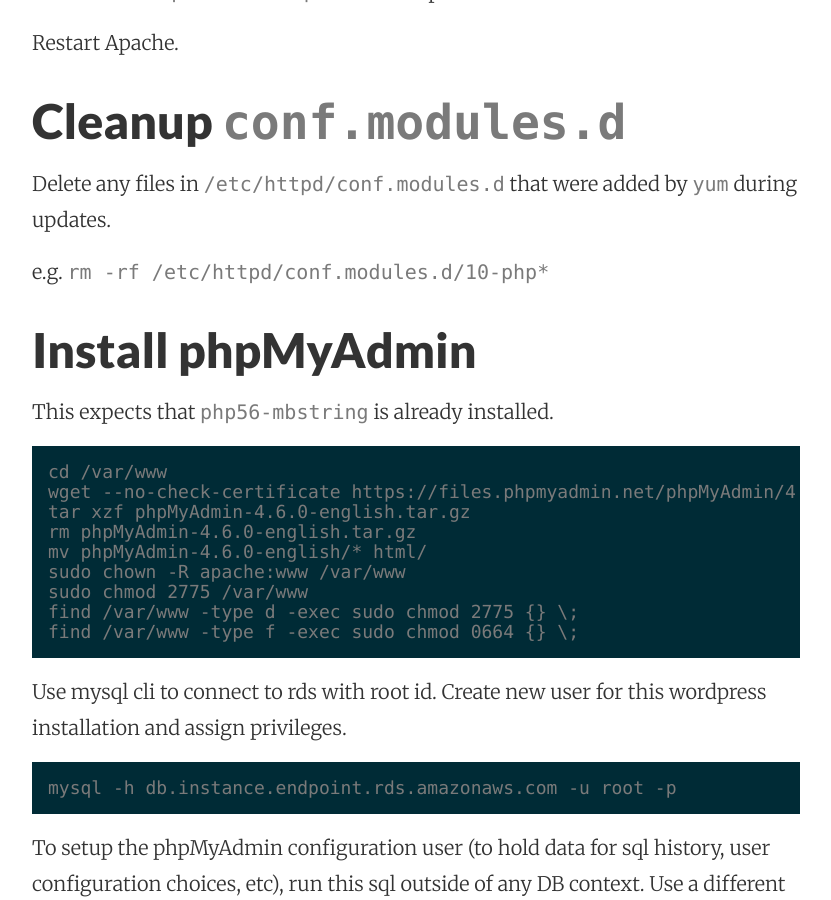
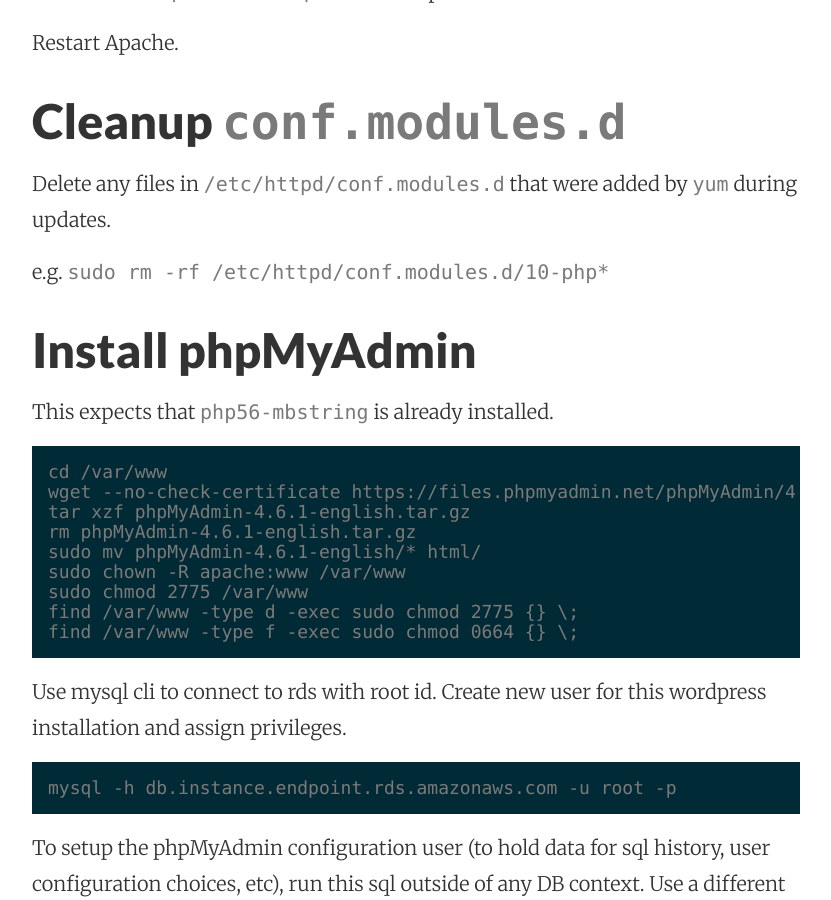
Before and after one commit to mattymaloney/mattymaloney.github.io, a Jekyll site: the page built from _posts/2016-04-12-phpmyadmin-aws-vpc-ec2-linux-rds-mariadb.md, in a window 1280 px wide and 900 px high, scrolled down 1683 px. Shown: the whole window, without its empty margins (224-1055 px from the left). Built offline with Jekyll 4.4.1, drawn with Linux system fonts in a browser that asks for light colours.

Commit message:
Updated 2016-04-12-phpmyadmin-aws-vpc-ec2-linux-rds-mariadb.md

````diff
--- a/_posts/2016-04-12-phpmyadmin-aws-vpc-ec2-linux-rds-mariadb.md
+++ b/_posts/2016-04-12-phpmyadmin-aws-vpc-ec2-linux-rds-mariadb.md
@@ -34,7 +34,7 @@ Restart Apache.
 
 Delete any files in `/etc/httpd/conf.modules.d` that were added by `yum` during updates.
 
-e.g. `rm -rf /etc/httpd/conf.modules.d/10-php*`
+e.g. `sudo rm -rf /etc/httpd/conf.modules.d/10-php*`
 
 
 ## Install phpMyAdmin
@@ -43,10 +43,10 @@ This expects that `php56-mbstring` is already installed.
 
 ```
 cd /var/www
-wget --no-check-certificate https://files.phpmyadmin.net/phpMyAdmin/4.6.0/phpMyAdmin-4.6.0-english.tar.gz
-tar xzf phpMyAdmin-4.6.0-english.tar.gz
-rm phpMyAdmin-4.6.0-english.tar.gz
-mv phpMyAdmin-4.6.0-english/* html/
+wget --no-check-certificate https://files.phpmyadmin.net/phpMyAdmin/4.6.1/phpMyAdmin-4.6.1-english.tar.gz
+tar xzf phpMyAdmin-4.6.1-english.tar.gz
+rm phpMyAdmin-4.6.1-english.tar.gz
+sudo mv phpMyAdmin-4.6.1-english/* html/
 sudo chown -R apache:www /var/www
 sudo chmod 2775 /var/www
 find /var/www -type d -exec sudo chmod 2775 {} \;
````
